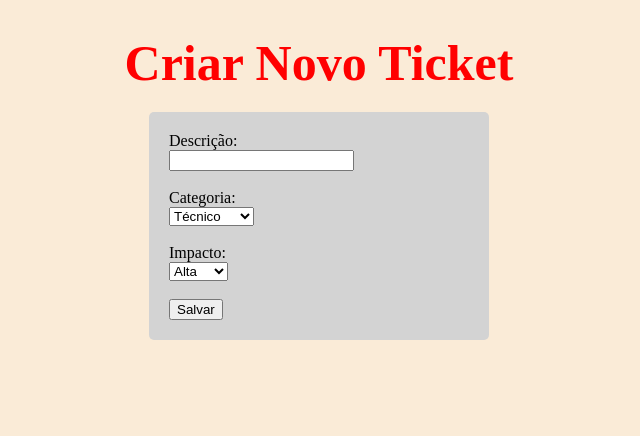
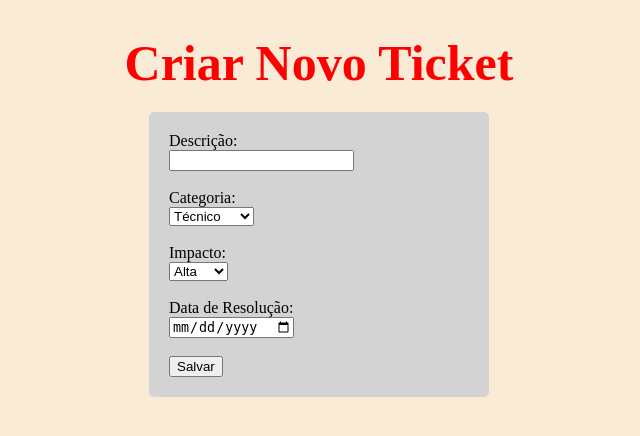
Before and after one commit to LucaoCode/ticket_prioritizer, a Flask app: page /new in a window 1280 px wide. Shown: the top 436 px of the page, without its empty margins (321-961 px from the left). Run offline with Flask 3, Linux system fonts and the light colour scheme.

Commit message:
[add] form resolution date

```diff
--- a/main.py
+++ b/main.py
@@ -1,4 +1,5 @@
 from flask import Flask, render_template, request, redirect, url_for
+from datetime import datetime
 
 
 app = Flask(__name__)
@@ -18,7 +19,13 @@ def ordena_ticket(ticket):
         "Média": 2,
         "Baixa": 3,
     }
-    return impact_sort_mapping[ticket["impact"]]
+    # Convertendo a data de resolução para comparação (assumindo o formato "dd/mm/yyyy")
+    resolution_date = datetime.strptime(ticket["data_de_resolucao"], "%d/%m/%Y") if ticket["data_de_resolucao"] else datetime.max
+
+    return resolution_date,impact_sort_mapping[ticket["impact"]]
+
+
+
 
 # Página para criar um novo ticket (Create)
 @app.route("/new", methods=["GET", "POST"])
@@ -28,14 +35,22 @@ def new_ticket():
         description = request.form.get("description")
         category = request.form.get("category")
         impact = request.form.get("impact")
-          # Inicialmente, considera o ticket como novo
+        creation_date = datetime.now().strftime("%d/%m/%Y")
+        resolution_date = request.form.get("resolution_date")
+        # Inicialmente, considera o ticket como novo
+
+        # Converte a data de resolução para o formato desejado
+        if resolution_date:
+            resolution_date = datetime.strptime(resolution_date, "%Y-%m-%d").strftime("%d/%m/%Y")
 
         # Adiciona o ticket à lista
         ticket = {
             "id": len(tickets) + len(ticketsConcluidos) + 1,  # Gera um ID simples
             "description": description,
             "category": category,
-            "impact": impact
+            "impact": impact,
+            "data_de_criacao": creation_date,
+            "data_de_resolucao": resolution_date
         }
         tickets.append(ticket)
 
--- a/templates/new.html
+++ b/templates/new.html
@@ -26,6 +26,10 @@
             <option value="Baixa">Baixa</option>
         </select><br><br>
 
+        <!-- Campo para selecionar a data de resolução -->
+        <label for="resolution_date">Data de Resolução:</label><br>
+        <input type="date" id="resolution_date" name="resolution_date" required><br><br>
+
         <button type="submit">Salvar</button>
     </form>
 </body>
```
